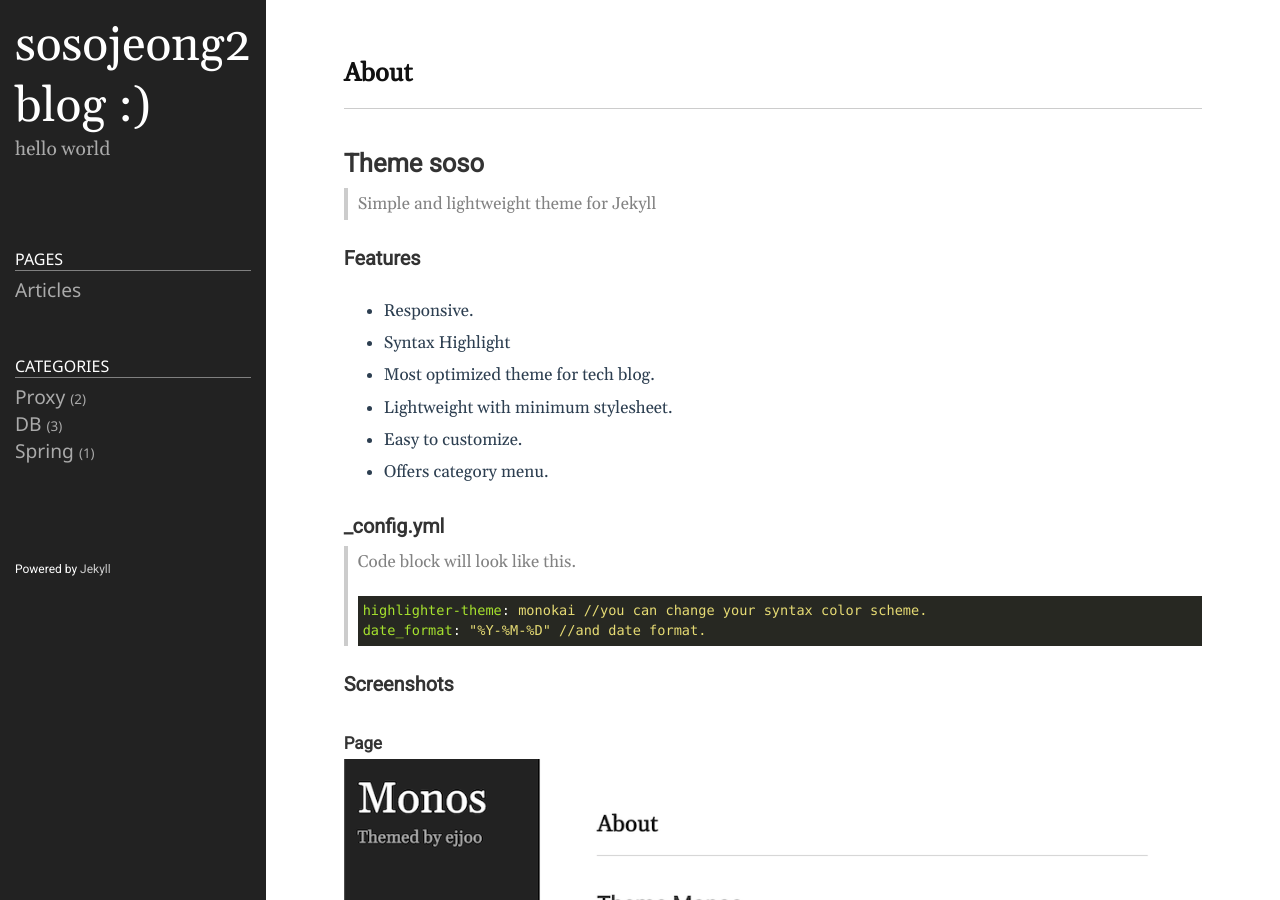
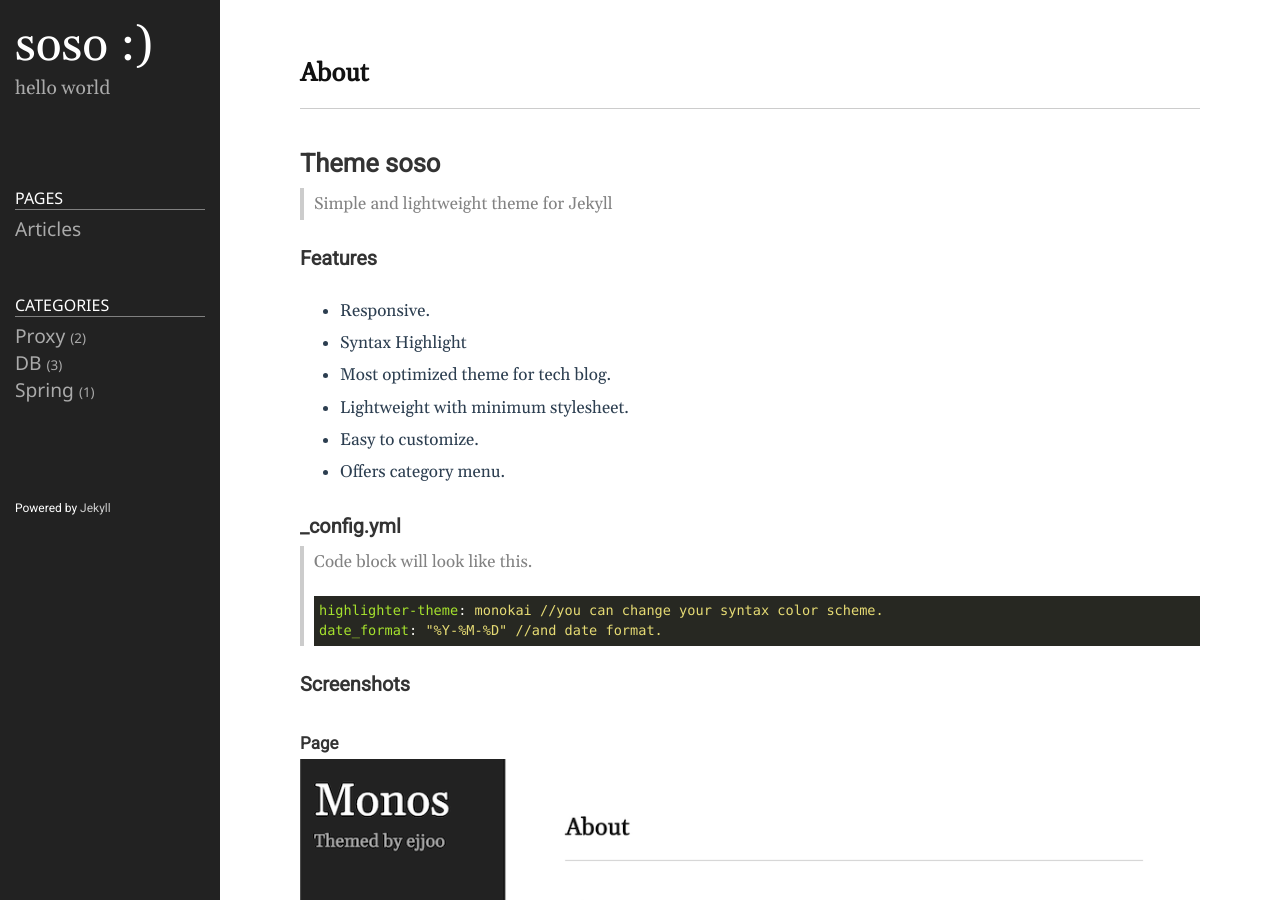
Before and after one commit to sosojeong2/sosojeong2.github.io, a Jekyll site: the page built from README.md, in a window 1280 px wide and 900 px high. Built offline with Jekyll 4.4.1, drawn with Linux system fonts in a browser that asks for light colours.

Commit message:
post update

```diff
--- a/_config.yml
+++ b/_config.yml
@@ -18,7 +18,7 @@
 # You can create any custom variable you would like, and they will be accessible
 # in the templates via {{ site.myvariable }}.
 
-title: sosojeong2 blog :)
+title: soso :)
 email: sosojeong2@gmail.com
 description: >- # this means to ignore newlines until "baseurl:"
   hello world
```
